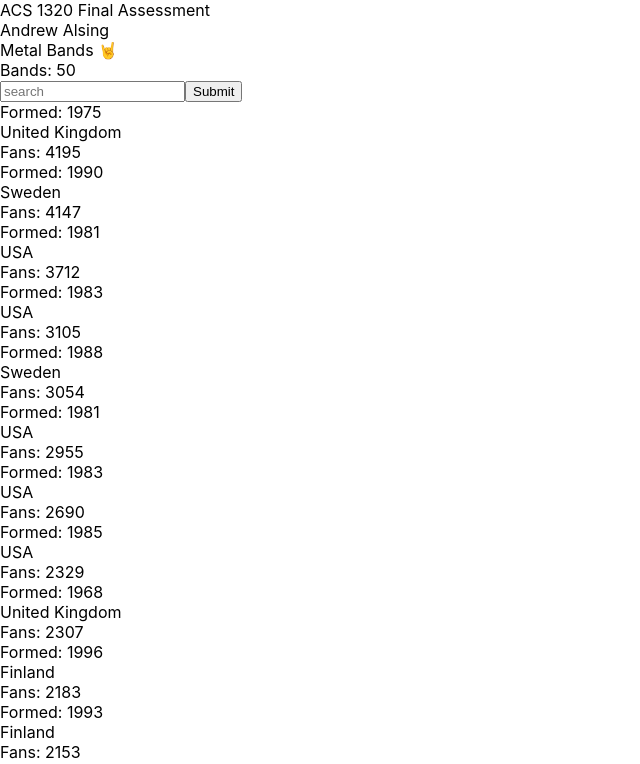
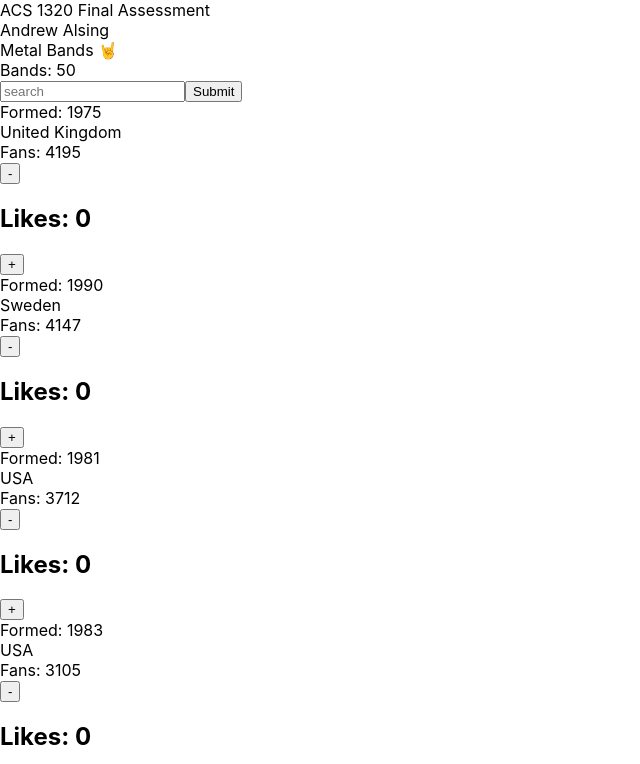
Before and after one commit to Andrew32A/ACS-1320-Final-Assessment, a React (Create React App) app: page / in a window 1280 px wide. Shown: the top 764 px of the page, without its empty margins (0-640 px from the left). Built offline with nearby package versions, Linux system fonts and the light colour scheme.

Commit message:
completed challenge 6

```diff
--- a/src/components/Band/Band.js
+++ b/src/components/Band/Band.js
@@ -1,4 +1,4 @@
-
+import Like from "../Like/Like";
 
 function Band(props) {
     const { band_name, formed, origin, fans } = props
@@ -10,6 +10,7 @@ function Band(props) {
                 <div>Formed: { formed }</div>
                 <div>{ origin }</div>
                 <div>Fans: { fans }</div>
+                <Like />
             </div>
         </div>
     )
--- /dev/null
+++ b/src/components/Like/Like.js
@@ -0,0 +1,25 @@
+import { useState } from 'react'
+
+function Like() {
+    const [like_count, setCount] = useState(0)
+
+     return (
+
+        <div className="Counter">
+        <button
+            onClick={() => {
+            setCount(like_count - 1 )
+            }}
+        >-</button>
+        <h2>Likes: {like_count}</h2>
+        <button
+            onClick={() => {
+            setCount(like_count + 1)
+            }}
+        >+</button>
+        </div>
+
+    );
+}
+
+export default Like;
```
